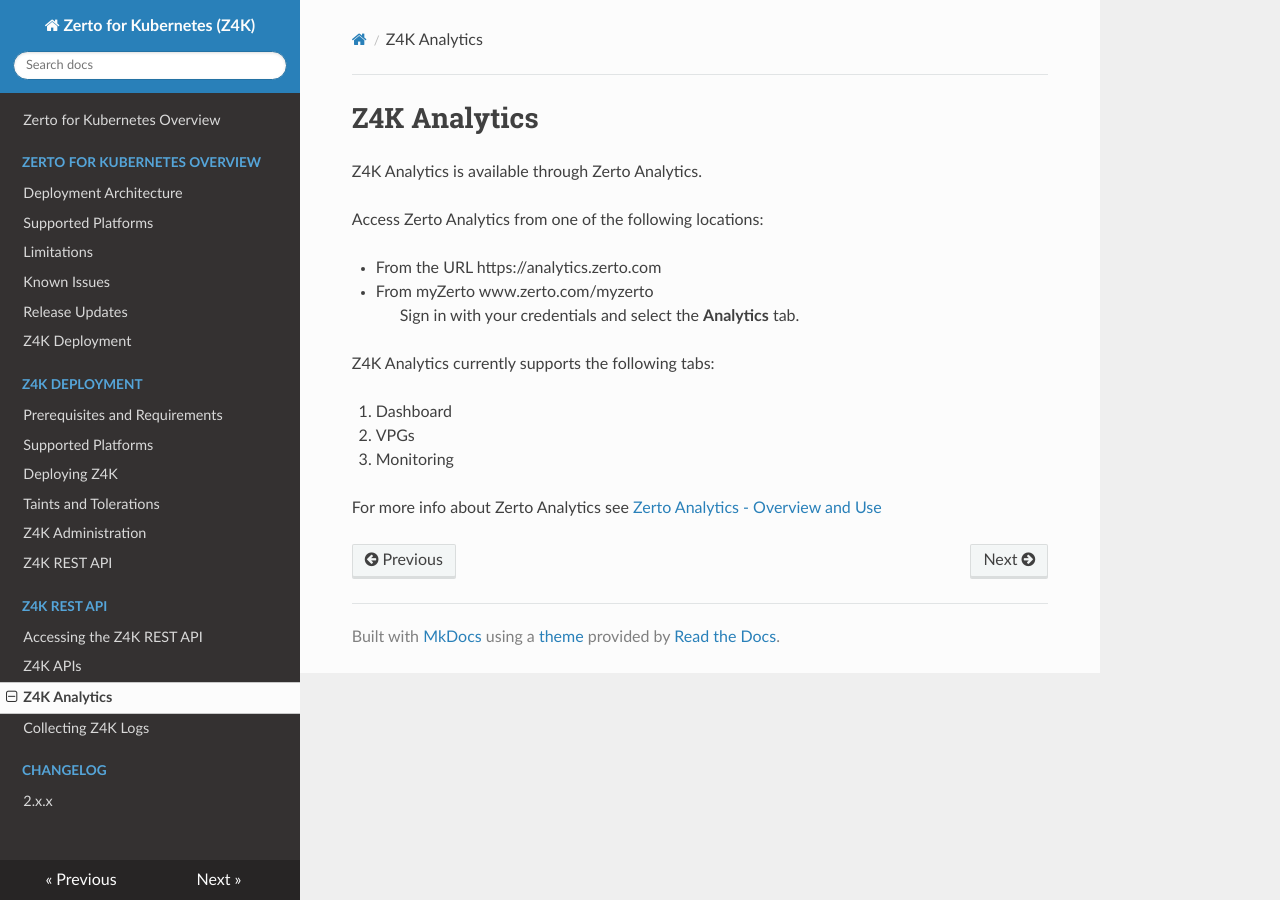
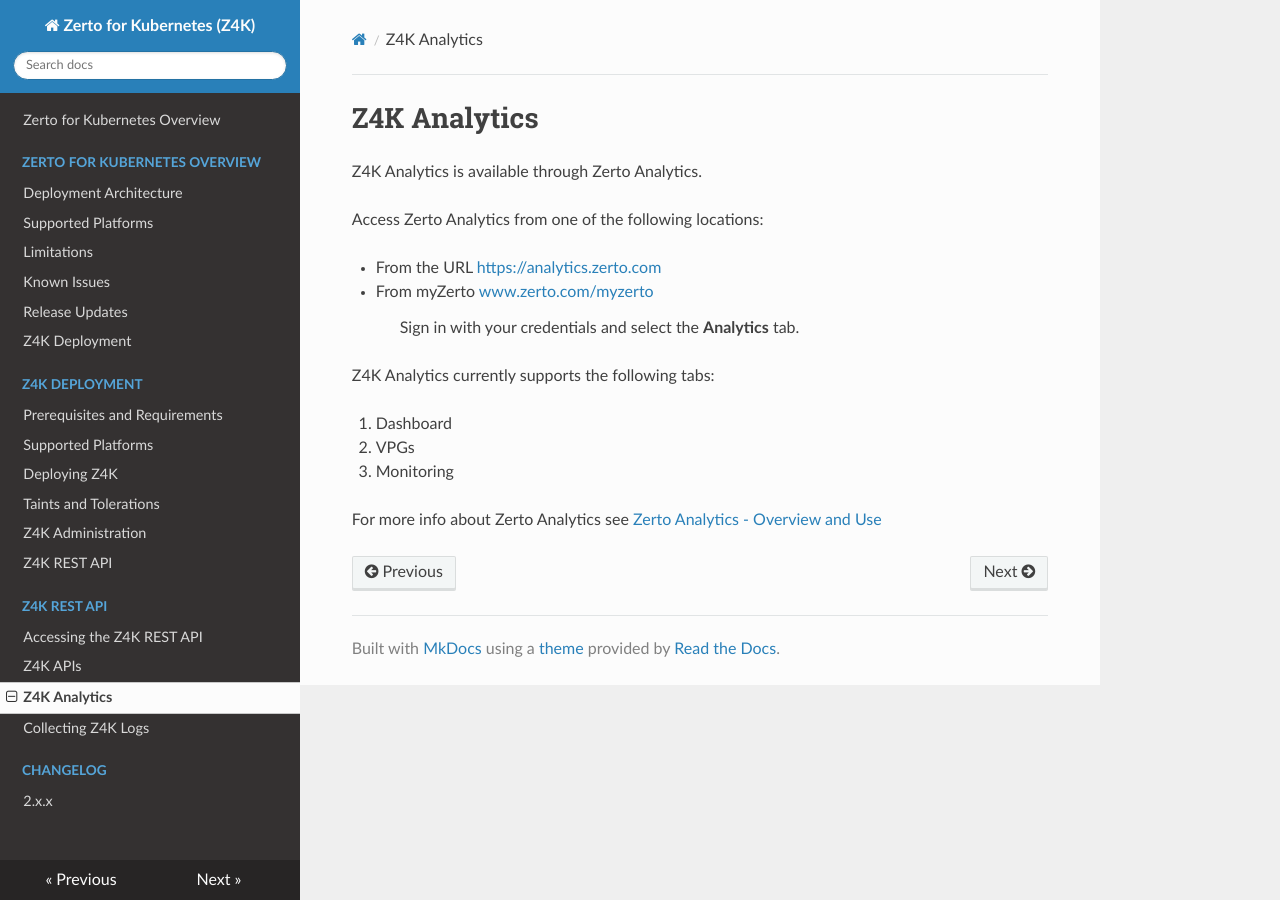
Before and after one commit to ZertoPublic/Z4K, an MkDocs documentation site: the page built from docs/Z4KAnalytics.md, in a window 1280 px wide. Built offline with MkDocs 1.6.1, drawn with Linux system fonts in a browser that asks for light colours; part of the change alters nothing that is shown.

```diff
--- a/docs/Z4KAnalytics.md
+++ b/docs/Z4KAnalytics.md
@@ -4,8 +4,8 @@ Z4K Analytics is available through Zerto Analytics.
 
 Access Zerto Analytics from one of the following locations:
 
-  *	From the URL https://analytics.zerto.com
-  * From myZerto www.zerto.com/myzerto
+  *	From the URL [https://analytics.zerto.com](https://analytics.zerto.com)
+  * From myZerto [www.zerto.com/myzerto](www.zerto.com/myzerto)
   > Sign in with your credentials and select the **Analytics** tab.
 
 Z4K Analytics currently supports the following tabs:
```
